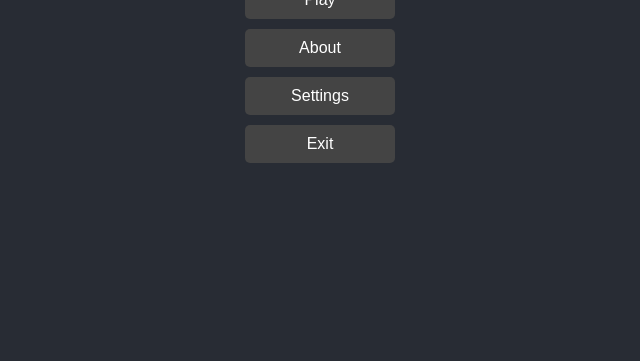
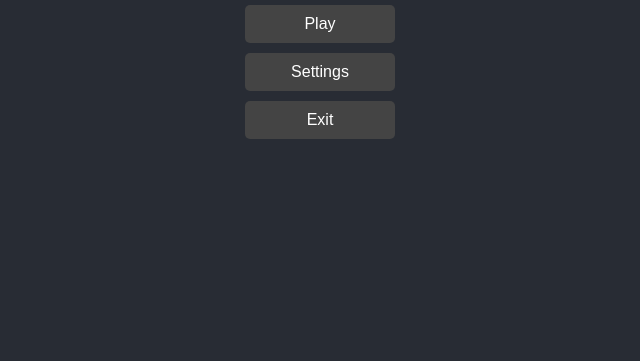
Before and after one commit to Quinndevelops/F1menu, a plain HTML site: page index.html in a window 1280 px wide. Shown: the part 439-800 px from the top of the page, without its empty margins (320-960 px from the left). Drawn offline with Linux system fonts and the light colour scheme.

Commit message:
Update index.html

```diff
--- a/index.html
+++ b/index.html
@@ -60,7 +60,6 @@
     <img src="https://i.imghippo.com/files/lN8yE1716005929.png" alt="Error Loading Image" border="0" width="50%" height="25%">
     <h1>F1 Manager 2024</h1>
     <button class="menu-button" onclick="handleButtonClick('Play')">Play</button>
-    <button class="menu-button" onclick="handleButtonClick('About')">About</button>
     <button class="menu-button" onclick="handleButtonClick('Settings')">Settings</button>
     <button class="menu-button" onclick="handleButtonClick('Exit')">Exit</button>
     <div id="hidden-content" class="hidden-content">
```
